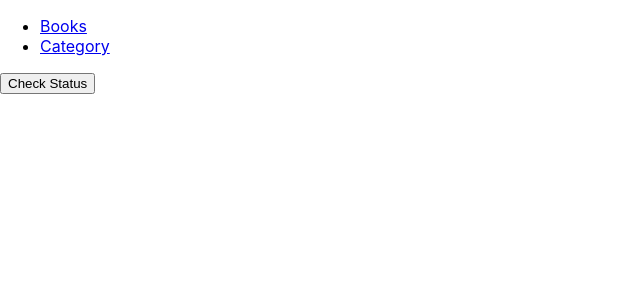
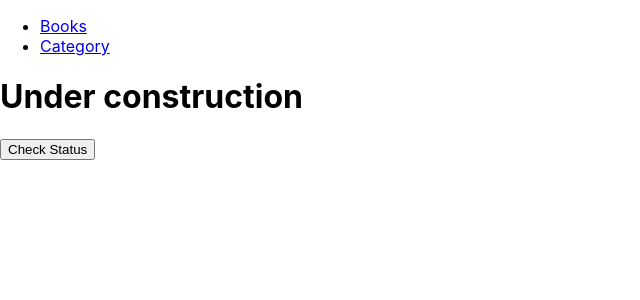
Before and after one commit to freddykaberuka/bookstore-cms, a React (Create React App) app: page /category in a window 1280 px wide. Both pictures are taken after a click on the button "Check Status". Shown: the top 300 px of the page, without its empty margins (0-640 px from the left). Built offline with nearby package versions, Linux system fonts and the light colour scheme.

Commit message:
update category

```diff
--- a/src/components/Category.js
+++ b/src/components/Category.js
@@ -1,11 +1,18 @@
 import React from 'react';
+import { useDispatch, useSelector } from 'react-redux';
+import { CheckStatusFunc } from '../redux/categories/categories';
 
-function Category() {
+const Category = () => {
+  const dispatch = useDispatch();
+  const UpdateCategoryStatus = () => dispatch(CheckStatusFunc());
+  const CategoriesStatus = useSelector((state) => state.CategoriesReducer);
+
   return (
     <div>
-      <button type="button">Check Status</button>
+      {CategoriesStatus.map((status) => <h1 key={status}>{status}</h1>)}
+      <button type="button" onClick={UpdateCategoryStatus}>Check Status</button>
     </div>
   );
-}
+};
 
 export default Category;
```
